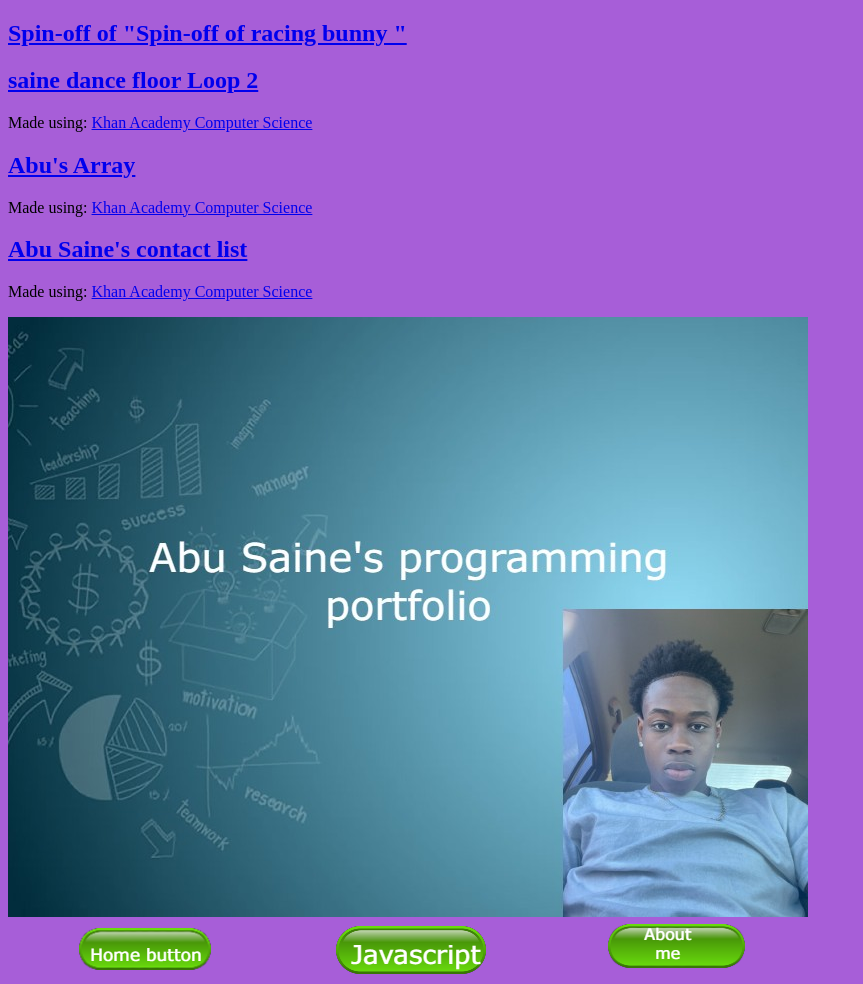
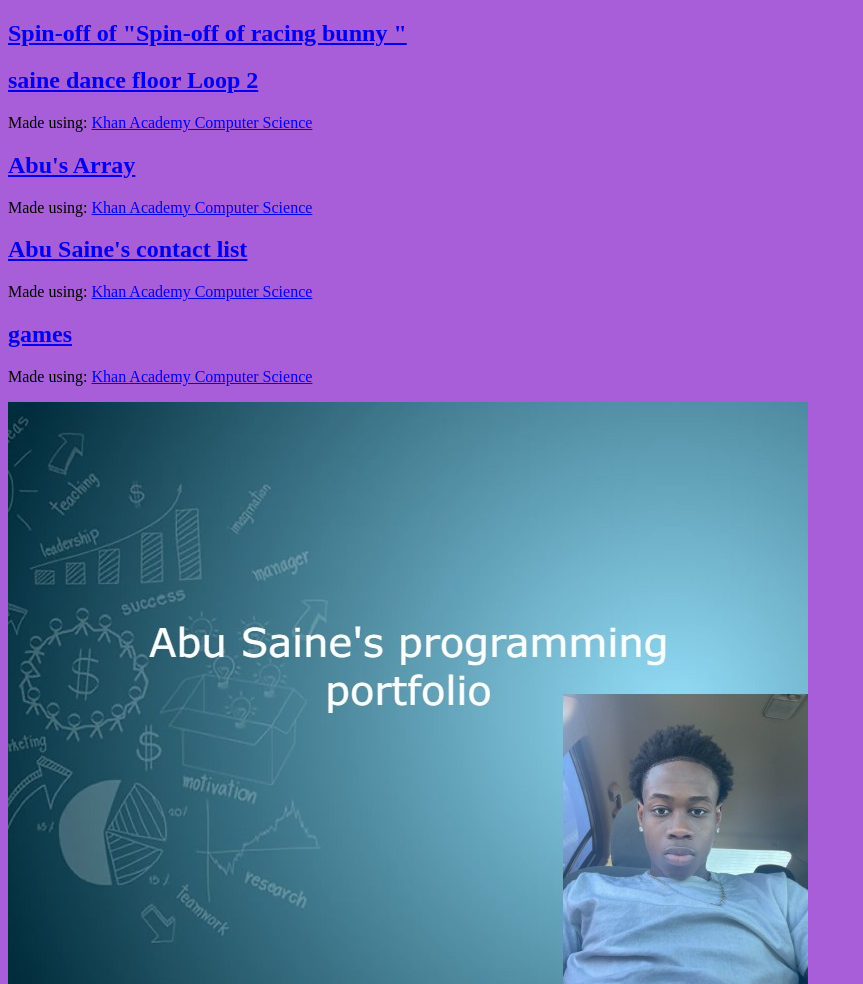
Before and after one commit to Abusaine/AbuSaine.github.io, a plain HTML site: page Javareal.html in a window 1280 px wide. Shown: the top 984 px of the page, without its empty margins (0-863 px from the left). Drawn offline with Linux system fonts and the light colour scheme; a script that the page names is missing.

Commit message:
Add files via upload

```diff
--- a/Javareal.html
+++ b/Javareal.html
@@ -11,6 +11,8 @@
     <h2><a href="https://www.khanacademy.org/computer-programming/loop-2/5650466578677760">saine dance floor Loop 2</a></h2><script src="https://www.khanacademy.org/computer-programming/loop-2/5650466578677760/embed.js?editor=no&buttons=no&author=no&embed=yes"></script><p>Made using: <a href="http://www.khanacademy.org/computer-programming">Khan Academy Computer Science</a></p></h2>
     <h2><a href="https://www.khanacademy.org/computer-programming/abus-array/4777635783426048">Abu's Array</a></h2><script src="https://www.khanacademy.org/computer-programming/abus-array/4777635783426048/embed.js?editor=no&buttons=no&author=no&embed=yes"></script><p>Made using: <a href="http://www.khanacademy.org/computer-programming">Khan Academy Computer Science</a></p></h2>
     <h2><a href="https://www.khanacademy.org/computer-programming/abu-saines-contact-list/4666835873873920">Abu Saine's contact list</a></h2><script src="https://www.khanacademy.org/computer-programming/abu-saines-contact-list/4666835873873920/embed.js?editor=no&buttons=no&author=no&embed=yes"></script><p>Made using: <a href="http://www.khanacademy.org/computer-programming">Khan Academy Computer Science</a></p>
+    <h2><a href="https://www.khanacademy.org/computer-programming/games/6485175651057664">games</a></h2><script src="https://www.khanacademy.org/computer-programming/games/6485175651057664/embed.js?editor=no&buttons=no&author=no&embed=yes"></script><p>Made using: <a href="http://www.khanacademy.org/computer-programming">Khan Academy Computer Science</a></p>
+
     <img src="real guy picture banner.jpg">
     <table width="800px"
         <thead>
```
